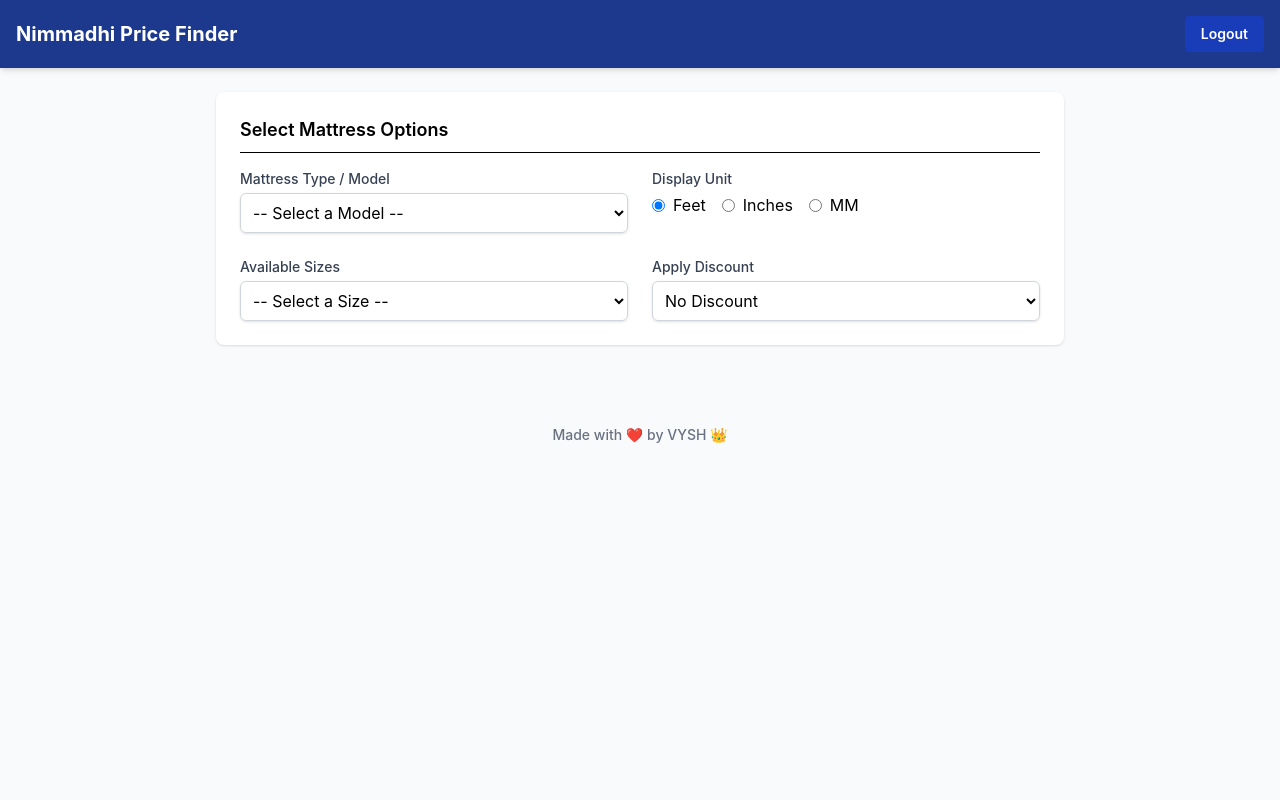
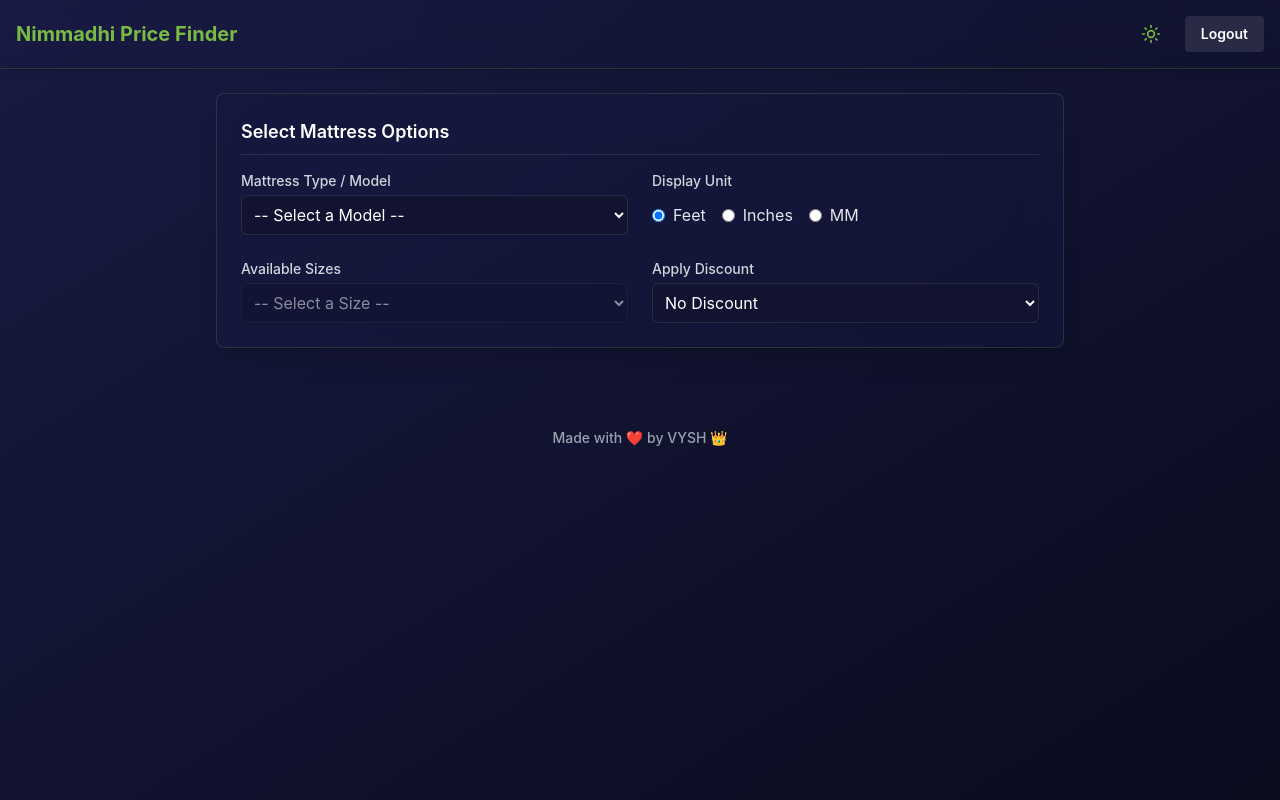
Before and after one commit to b-vysh/Nimmadhi-Price-Finder, a React (Vite) app: page / in a window 1280 px wide. Built offline with nearby package versions, Linux system fonts and the light colour scheme; sample sign-in values are in the browser's storage.

Commit message:
Add stylish dark mode

```diff
--- a/src/components/PriceFinder.tsx
+++ b/src/components/PriceFinder.tsx
@@ -1,6 +1,7 @@
-import { useState } from 'react';
+import { useState, useEffect } from 'react';
 import { useNavigate } from 'react-router-dom';
 import { MATTRESS_DATA, STANDARD_SIZES } from '../data/mattresses';
+import { Moon, Sun } from 'lucide-react';
 
 const DISCOUNTS = [0, 10, 20, 30, 40, 50];
 type UnitType = 'feet' | 'inches' | 'metric';
@@ -11,11 +12,26 @@ const PriceFinder = () => {
   const [selectedSize, setSelectedSize] = useState('');
   const [unit, setUnit] = useState<UnitType>('feet');
   const [discount, setDiscount] = useState<number>(0);
+  const [isDark, setIsDark] = useState(
+    () => localStorage.getItem('theme') !== 'light'
+  );
+
+  useEffect(() => {
+    if (isDark) {
+      document.documentElement.classList.add('dark');
+      localStorage.setItem('theme', 'dark');
+    } else {
+      document.documentElement.classList.remove('dark');
+      localStorage.setItem('theme', 'light');
+    }
+  }, [isDark]);
 
   const handleLogout = () => {
     sessionStorage.removeItem('isAuthenticated');
     navigate('/login');
   };
+
+  const toggleTheme = () => setIsDark(!isDark);
 
   const currentModel = MATTRESS_DATA.find((m) => m.id === selectedModel);
   const currentSize = currentModel?.sizes.find((s) => s.sizeId === selectedSize);
@@ -36,27 +52,38 @@ const PriceFinder = () => {
   };
 
   return (
-    <div className="min-h-screen bg-gray-50">
-      <nav className="bg-blue-900 text-white p-4 flex justify-between items-center shadow-md">
-        <h1 className="text-xl font-bold">Nimmadhi Price Finder</h1>
-        <button
-          onClick={handleLogout}
-          className="bg-blue-800 hover:bg-blue-700 px-4 py-2 rounded text-sm font-semibold transition"
-        >
-          Logout
-        </button>
+    <div className="min-h-screen bg-gray-50 dark:bg-gradient-to-br dark:from-[#181a43] dark:via-[#111330] dark:to-[#0a0b1d] transition-colors duration-300">
+      <nav className="bg-blue-900 dark:bg-transparent dark:border-b dark:border-[#78ba44]/20 text-white p-4 flex justify-between items-center shadow-md dark:backdrop-blur-md">
+        <h1 className="text-xl font-bold dark:text-[#78ba44]">Nimmadhi Price Finder</h1>
+        <div className="flex items-center gap-4">
+          <button
+            onClick={toggleTheme}
+            className="p-2 rounded-full hover:bg-white/10 transition-colors focus:outline-none"
+            aria-label="Toggle theme"
+          >
+            {isDark ? <Sun size={20} className="text-[#78ba44]" /> : <Moon size={20} />}
+          </button>
+          <button
+            onClick={handleLogout}
+            className="bg-blue-800 dark:bg-white/10 hover:bg-blue-700 dark:hover:bg-white/20 px-4 py-2 rounded text-sm font-semibold transition"
+          >
+            Logout
+          </button>
+        </div>
       </nav>
 
       <main className="max-w-4xl mx-auto p-6">
-        <div className="bg-white rounded-lg shadow-sm p-6 mb-6">
-          <h2 className="text-lg font-semibold mb-4 border-b pb-2">Select Mattress Options</h2>
+        <div className="bg-white dark:bg-[#181a43]/40 dark:backdrop-blur-xl dark:border dark:border-[#78ba44]/20 rounded-lg shadow-xl p-6 mb-6 transition-colors duration-300">
+          <h2 className="text-lg font-semibold mb-4 border-b dark:border-white/10 pb-2 text-gray-800 dark:text-white">
+            Select Mattress Options
+          </h2>
 
           <div className="grid grid-cols-1 md:grid-cols-2 gap-6">
             {/* Model Selection */}
             <div>
-              <label className="block text-sm font-medium text-gray-700 mb-1">Mattress Type / Model</label>
+              <label className="block text-sm font-medium text-gray-700 dark:text-gray-300 mb-1">Mattress Type / Model</label>
               <select
-                className="w-full border-gray-300 rounded-md shadow-sm p-2 border focus:border-blue-500 focus:ring-1 focus:ring-blue-500"
+                className="w-full bg-white dark:bg-[#111330] border-gray-300 dark:border-white/10 text-gray-900 dark:text-white rounded-md shadow-sm p-2 border focus:ring-2 focus:ring-[#78ba44] focus:border-transparent outline-none transition-colors"
                 value={selectedModel}
                 onChange={(e) => {
                   setSelectedModel(e.target.value);
@@ -74,25 +101,25 @@ const PriceFinder = () => {
 
             {/* Unit Selection */}
             <div>
-              <label className="block text-sm font-medium text-gray-700 mb-1">Display Unit</label>
-              <div className="flex gap-4">
-                <label className="flex items-center">
-                  <input type="radio" className="mr-2 text-blue-600" name="unit" checked={unit === 'feet'} onChange={() => setUnit('feet')} /> Feet
+              <label className="block text-sm font-medium text-gray-700 dark:text-gray-300 mb-1">Display Unit</label>
+              <div className="flex gap-4 pt-2">
+                <label className="flex items-center text-gray-800 dark:text-gray-200 cursor-pointer hover:opacity-80 transition-opacity">
+                  <input type="radio" className="mr-2 text-blue-600 dark:text-[#78ba44] focus:ring-[#78ba44]" name="unit" checked={unit === 'feet'} onChange={() => setUnit('feet')} /> Feet
                 </label>
-                <label className="flex items-center">
-                  <input type="radio" className="mr-2 text-blue-600" name="unit" checked={unit === 'inches'} onChange={() => setUnit('inches')} /> Inches
+                <label className="flex items-center text-gray-800 dark:text-gray-200 cursor-pointer hover:opacity-80 transition-opacity">
+                  <input type="radio" className="mr-2 text-blue-600 dark:text-[#78ba44] focus:ring-[#78ba44]" name="unit" checked={unit === 'inches'} onChange={() => setUnit('inches')} /> Inches
                 </label>
-                <label className="flex items-center">
-                  <input type="radio" className="mr-2 text-blue-600" name="unit" checked={unit === 'metric'} onChange={() => setUnit('metric')} /> MM
+                <label className="flex items-center text-gray-800 dark:text-gray-200 cursor-pointer hover:opacity-80 transition-opacity">
+                  <input type="radio" className="mr-2 text-blue-600 dark:text-[#78ba44] focus:ring-[#78ba44]" name="unit" checked={unit === 'metric'} onChange={() => setUnit('metric')} /> MM
                 </label>
               </div>
             </div>
 
             {/* Size Selection */}
             <div>
-              <label className="block text-sm font-medium text-gray-700 mb-1">Available Sizes</label>
+              <label className="block text-sm font-medium text-gray-700 dark:text-gray-300 mb-1">Available Sizes</label>
               <select
-                className="w-full border-gray-300 rounded-md shadow-sm p-2 border focus:border-blue-500 focus:ring-1 focus:ring-blue-500"
+                className="w-full bg-white dark:bg-[#111330] border-gray-300 dark:border-white/10 text-gray-900 dark:text-white rounded-md shadow-sm p-2 border focus:ring-2 focus:ring-[#78ba44] focus:border-transparent outline-none transition-colors disabled:opacity-50"
                 value={selectedSize}
                 onChange={(e) => setSelectedSize(e.target.value)}
                 disabled={!selectedModel}
@@ -108,9 +135,9 @@ const PriceFinder = () => {
 
             {/* Discount Selection */}
             <div>
-              <label className="block text-sm font-medium text-gray-700 mb-1">Apply Discount</label>
+              <label className="block text-sm font-medium text-gray-700 dark:text-gray-300 mb-1">Apply Discount</label>
               <select
-                className="w-full border-gray-300 rounded-md shadow-sm p-2 border focus:border-blue-500 focus:ring-1 focus:ring-blue-500"
+                className="w-full bg-white dark:bg-[#111330] border-gray-300 dark:border-white/10 text-gray-900 dark:text-white rounded-md shadow-sm p-2 border focus:ring-2 focus:ring-[#78ba44] focus:border-transparent outline-none transition-colors"
                 value={discount}
                 onChange={(e) => setDiscount(Number(e.target.value))}
               >
@@ -126,39 +153,39 @@ const PriceFinder = () => {
 
         {/* Results Display */}
         {currentSize && (
-          <div className="bg-white rounded-lg shadow-sm p-4 sm:p-6">
-            <h3 className="text-xl font-bold text-gray-800 mb-4">Prices by Thickness</h3>
-            <div className="overflow-x-hidden">
-              <table className="min-w-full divide-y divide-gray-200">
-                <thead className="bg-gray-50">
+          <div className="bg-white dark:bg-[#181a43]/40 dark:backdrop-blur-xl dark:border dark:border-[#78ba44]/20 rounded-lg shadow-xl p-4 sm:p-6 transition-colors duration-300">
+            <h3 className="text-xl font-bold text-gray-800 dark:text-white mb-4">Prices by Thickness</h3>
+            <div className="overflow-x-hidden rounded-md border border-gray-200 dark:border-white/10">
+              <table className="min-w-full divide-y divide-gray-200 dark:divide-white/10">
+                <thead className="bg-gray-50 dark:bg-[#78ba44]/10">
                   <tr>
-                    <th className="px-2 sm:px-6 py-3 text-left text-xs font-medium text-gray-500 uppercase tracking-wider">Thickness</th>
+                    <th className="px-2 sm:px-6 py-3 text-left text-xs font-bold text-gray-500 dark:text-[#78ba44] uppercase tracking-wider">Thickness</th>
                     {discount === 0 ? (
-                      <th className="px-2 sm:px-6 py-3 text-left text-xs font-medium text-gray-500 uppercase tracking-wider">Price (₹)</th>
+                      <th className="px-2 sm:px-6 py-3 text-left text-xs font-bold text-gray-500 dark:text-[#78ba44] uppercase tracking-wider">Price (₹)</th>
                     ) : (
                       <>
-                        <th className="px-2 sm:px-6 py-3 text-left text-xs font-medium text-gray-500 uppercase tracking-wider">Original (₹)</th>
-                        <th className="px-2 sm:px-6 py-3 text-left text-xs font-medium text-gray-500 uppercase tracking-wider">Final (₹)</th>
+                        <th className="px-2 sm:px-6 py-3 text-left text-xs font-bold text-gray-500 dark:text-[#78ba44] uppercase tracking-wider">Original (₹)</th>
+                        <th className="px-2 sm:px-6 py-3 text-left text-xs font-bold text-gray-500 dark:text-[#78ba44] uppercase tracking-wider">Final (₹)</th>
                       </>
                     )}
                   </tr>
                 </thead>
-                <tbody className="bg-white divide-y divide-gray-200">
+                <tbody className="bg-white dark:bg-transparent divide-y divide-gray-200 dark:divide-white/10">
                   {currentSize.thicknessPrices.map((tp, idx) => {
                     const finalPrice = tp.price * (1 - discount / 100);
                     return (
-                      <tr key={idx}>
-                        <td className="px-2 sm:px-6 py-3 whitespace-nowrap text-sm font-medium text-gray-900">{tp.thicknessInches}"</td>
+                      <tr key={idx} className="hover:bg-gray-50 dark:hover:bg-white/5 transition-colors">
+                        <td className="px-2 sm:px-6 py-3 whitespace-nowrap text-sm font-medium text-gray-900 dark:text-gray-200">{tp.thicknessInches}"</td>
                         {discount === 0 ? (
-                          <td className="px-2 sm:px-6 py-3 whitespace-nowrap text-sm font-bold text-gray-900">
+                          <td className="px-2 sm:px-6 py-3 whitespace-nowrap text-sm font-bold text-blue-900 dark:text-white">
                             ₹{tp.price.toLocaleString('en-IN')}
                           </td>
                         ) : (
                           <>
-                            <td className="px-2 sm:px-6 py-3 whitespace-nowrap text-sm text-gray-500 line-through">
+                            <td className="px-2 sm:px-6 py-3 whitespace-nowrap text-sm text-gray-500 dark:text-gray-400 line-through">
                               ₹{tp.price.toLocaleString('en-IN')}
                             </td>
-                            <td className="px-2 sm:px-6 py-3 whitespace-nowrap text-sm font-bold text-green-600">
+                            <td className="px-2 sm:px-6 py-3 whitespace-nowrap text-sm font-bold text-green-600 dark:text-[#78ba44]">
                               ₹{finalPrice.toLocaleString('en-IN', { maximumFractionDigits: 0 })}
                             </td>
                           </>
@@ -173,7 +200,7 @@ const PriceFinder = () => {
         )}
       </main>
 
-      <footer className="text-center py-8 text-gray-500 text-sm font-medium">
+      <footer className="text-center py-8 text-gray-500 dark:text-gray-400 text-sm font-medium">
         Made with ❤️ by VYSH 👑
       </footer>
     </div>
--- a/src/index.css
+++ b/src/index.css
@@ -1,4 +1,6 @@
 @import "tailwindcss";
+
+@custom-variant dark (&:where(.dark, .dark *));
 
 body {
   margin: 0;
```
Also changed, not shown: src/App.tsx (+12 -1 lines), src/components/Login.tsx (+10 -10 lines).
